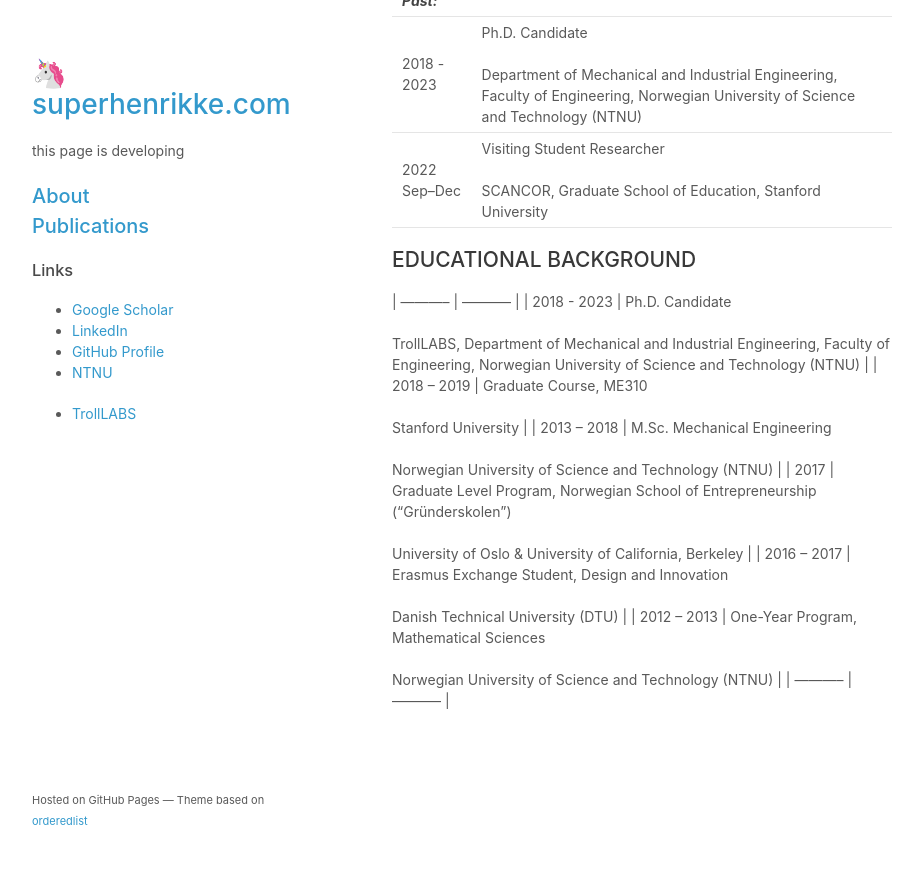
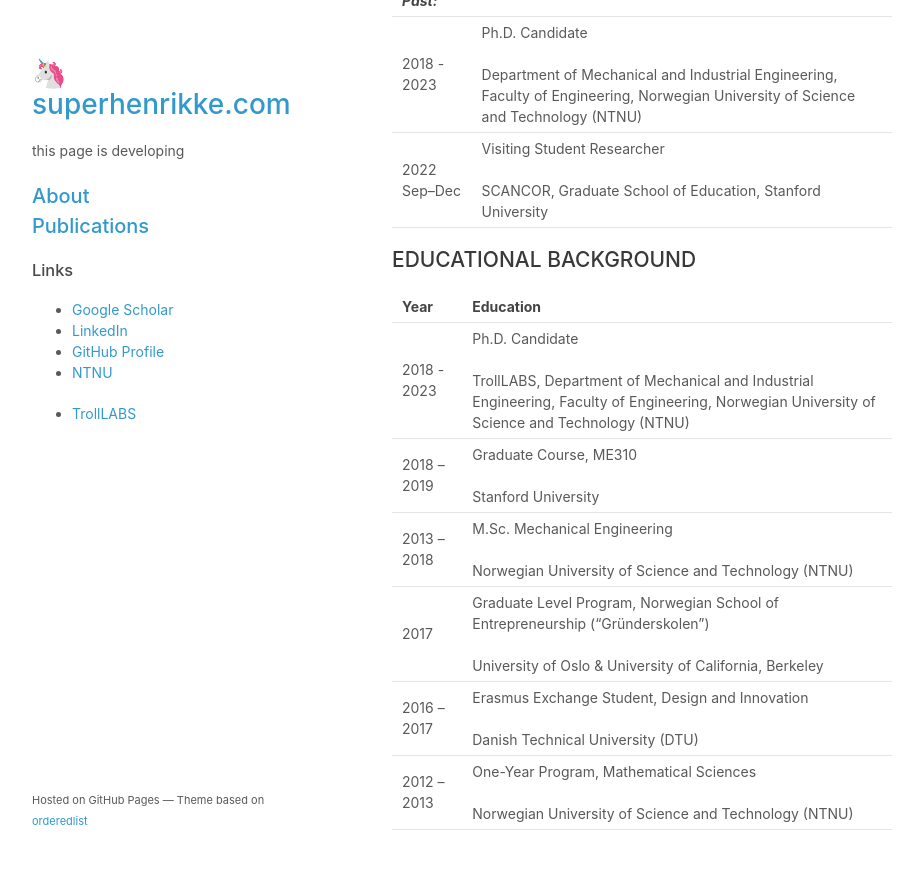
Before and after one commit to superhenrikke/superhenrikke.github.io, a Jekyll site: the page built from about.md, in a window 1280 px wide and 900 px high, scrolled down 956 px. Shown: the top 869 px of the window, without its empty margins (178-1101 px from the left). Built offline with Jekyll 4.4.1, drawn with Linux system fonts in a browser that asks for light colours; our own code applies the rules of GitHub Pages for plain Markdown files; a script that is not in the unit is left out.

Commit message:
Update about.md

```diff
--- a/about.md
+++ b/about.md
@@ -27,6 +27,7 @@
 
 ## EDUCATIONAL BACKGROUND
 
+| Year | Education |
 | ----------- | ----------- |
 | 2018 - 2023 |	Ph.D. Candidate <br><br> TrollLABS, Department of Mechanical and Industrial Engineering, Faculty of Engineering, Norwegian University of Science and Technology (NTNU) |
 | 2018 – 2019 | Graduate Course, ME310 <br><br>	Stanford University |
@@ -34,4 +35,3 @@
 | 2017        | Graduate Level Program, Norwegian School of Entrepreneurship (“Gründerskolen”) <br><br>	University of Oslo & University of California, Berkeley |
 | 2016 – 2017 | Erasmus Exchange Student, Design and Innovation <br><br> Danish Technical University (DTU) |
 | 2012 – 2013 | One-Year Program, Mathematical Sciences <br><br> Norwegian University of Science and Technology (NTNU) |
-| ----------- | ----------- |
```
